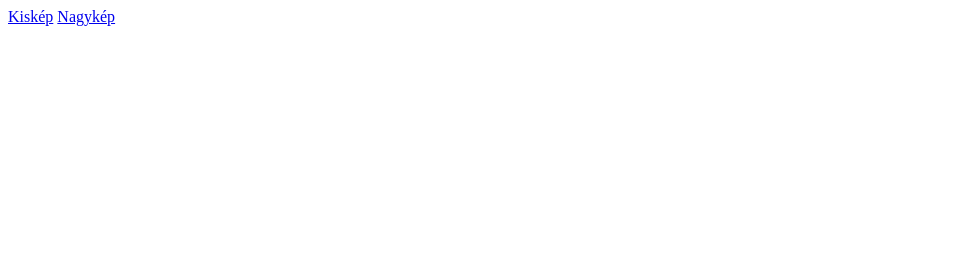
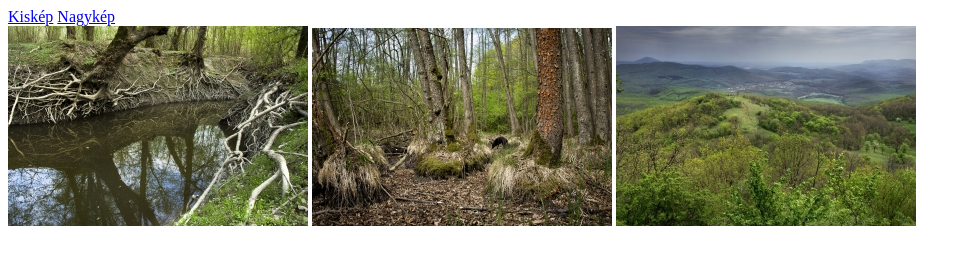
Before and after one commit to dokibacsi/reszpKEPEK, a plain HTML site: page index.html in a window 1280 px wide. Shown: the whole page, without its empty margins (0-971 px from the left). Drawn offline with Linux system fonts and the light colour scheme.

Commit message:
javitott

```diff
--- a/index.html
+++ b/index.html
@@ -12,9 +12,9 @@
         <a href="nagykep.html">Nagykép</a>
     </div>
     <div class="kepek">
-        <img src="kepek/100_300/DSC6696_100.jpg" alt="">
-        <img src="kepek/100_300/DSC8090_100.jpg" alt="">
-        <img src="kepek/100_300/DSC8235_100.jpg" alt="">
+        <img src="kepek/100_300/DSC6696_1.jpg" alt="">
+        <img src="kepek/100_300/DSC8090_1.jpg" alt="">
+        <img src="kepek/100_300/DSC8235_1.jpg" alt="">
         <img src="kepek/100_300/DSC9920_100.jpg" alt="">
         <img src="kepek/100_300/MG_1121_1_100.jpg" alt="">
         <img src="kepek/100_300/MG_1357_100.jpg" alt="">
```
